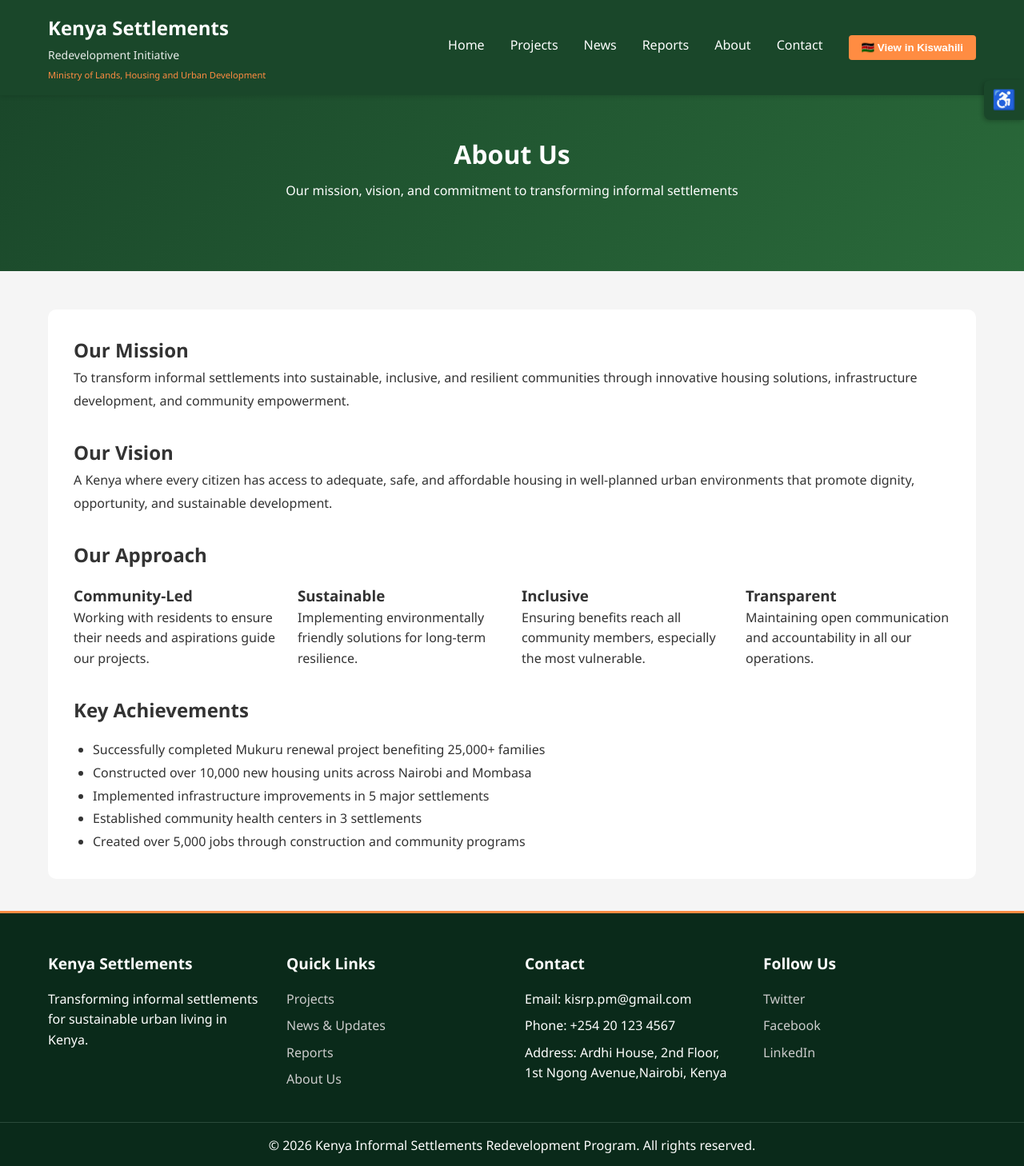
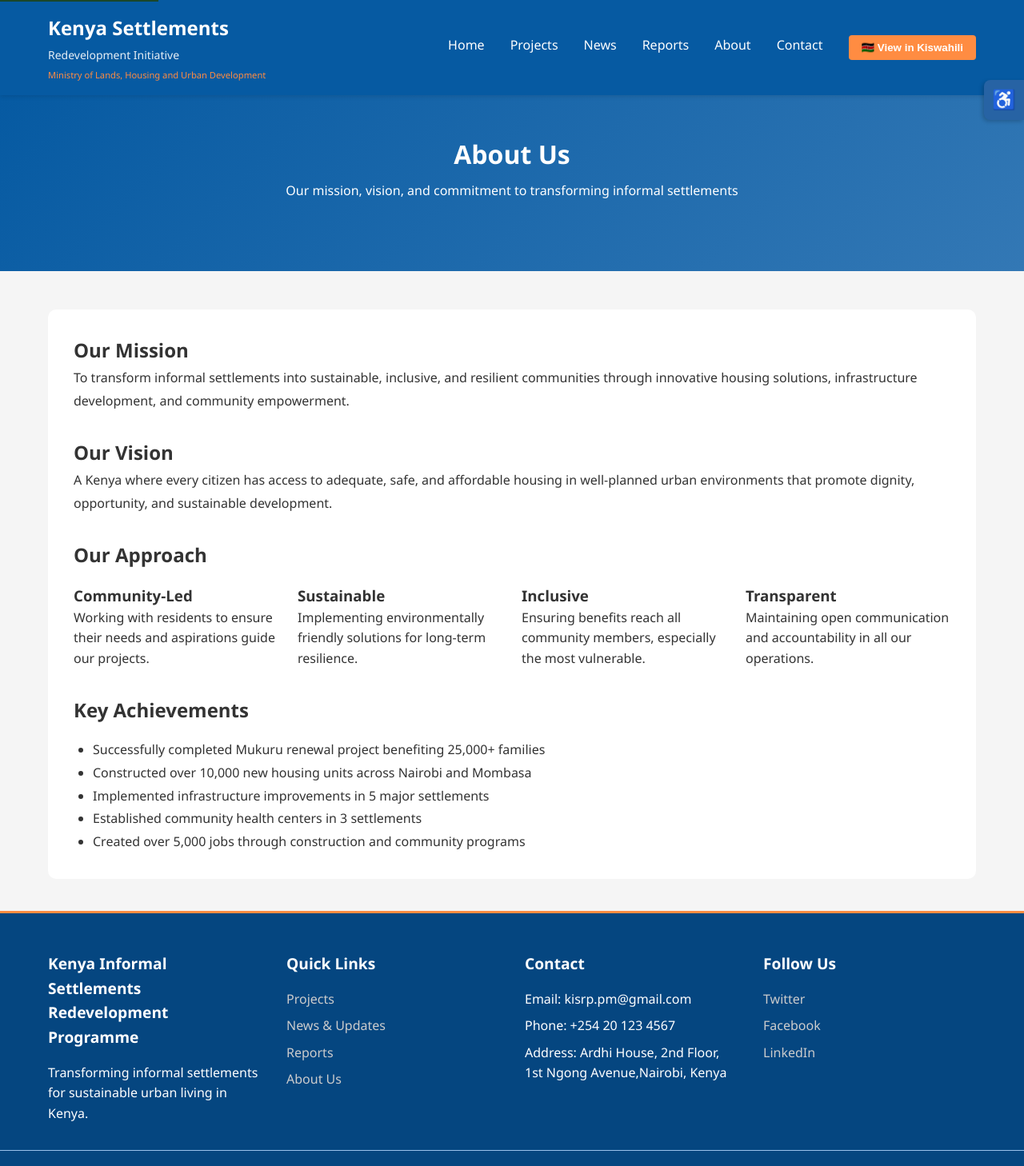
Before and after one commit to Stellanwae/kisrip-website, a React (Vite) app: page /about in a window 1280 px wide. Shown: the top 1458 px of the page at 80% size. Built offline with nearby package versions, Linux system fonts and the light colour scheme.

Commit message:
Update Page colors

```diff
--- a/src/components/Home/HeroCarousel.jsx
+++ b/src/components/Home/HeroCarousel.jsx
@@ -30,7 +30,7 @@ const HeroCarousel = () => {
 
   if (loading) {
     return (
-      <div style={{ height: '80vh', background: '#1a472a', display: 'flex', alignItems: 'center', justifyContent: 'center' }}>
+      <div style={{ height: '80vh', background: '#065AA2', display: 'flex', alignItems: 'center', justifyContent: 'center' }}>
         <p style={{ color: 'white' }}>Loading...</p>
       </div>
     )
--- a/src/components/Layout/Footer.jsx
+++ b/src/components/Layout/Footer.jsx
@@ -6,7 +6,7 @@ const Footer = () => {
     <footer className="footer">
       <div className="footer-container">
         <div className="footer-section">
-          <h3>Kenya Settlements</h3>
+          <h3>Kenya Informal Settlements Redevelopment Programme</h3>
           <p>Transforming informal settlements for sustainable urban living in Kenya.</p>
         </div>
 
--- a/src/styles/App.css
+++ b/src/styles/App.css
@@ -1,6 +1,6 @@
 /* Government official colors - added as CSS variables */
 :root {
-  --government-green: #1a472a;
+  --government-green: #065AA2 ;
   --government-gold: #ff8c42;
   --government-red: #b22234;
   --government-black: #000000;
@@ -10,7 +10,7 @@
 
 /* Keep your original header styles */
 .header {
-  background-color: #1a472a;
+  background-color: #065AA2;
   color: white;
   padding: 1rem 0;
   position: sticky;
@@ -118,7 +118,7 @@
     top: 100%;
     left: 0;
     right: 0;
-    background-color: #1a472a;
+    background-color: #065AA2;
     flex-direction: column;
     padding: 1rem;
     gap: 1rem;
@@ -151,7 +151,7 @@
 
 /* Keep your original footer styles */
 .footer {
-  background-color: #0a2a1a;
+  background-color: #054680;
   color: white;
   padding: 3rem 0 1rem;
   margin-top: auto;
@@ -196,7 +196,7 @@
   text-align: center;
   margin-top: 2rem;
   padding-top: 1rem;
-  border-top: 1px solid #2a4a3a;
+  border-top: 1px solid #99C1EB;
 }
 
 /* Keep all your original styles below - they remain unchanged */
@@ -350,13 +350,13 @@
 }
 
 .report-item:hover {
-  border-color: #1a472a;
+  border-color: #065AA2;
   box-shadow: 0 2px 8px rgba(0,0,0,0.1);
 }
 
 .report-item h3 {
   margin-bottom: 0.5rem;
-  color: #1a472a;
+  color: #065AA2;
 }
 
 .report-item p {
@@ -366,7 +366,7 @@
 
 /* Page Header */
 .page-header {
-  background: linear-gradient(135deg, #1a472a 0%, #2a6a3a 100%);
+  background: linear-gradient(135deg,#065AA2 0%, #3378b5 100%);
   color: white;
   padding: 3rem 0;
   text-align: center;
@@ -464,5 +464,5 @@
 }
 
 .data-protection a {
-  color: #1a472a;
+  color: #065AA2;
 }
--- a/src/styles/accessibility.css
+++ b/src/styles/accessibility.css
@@ -12,7 +12,7 @@
 .accessibility-toggle {
   width: 50px;
   height: 50px;
-  background-color: #1a472a;
+  background-color: #2763a4;
   color: white;
   border: none;
   border-radius: 8px 0 0 8px;
```
